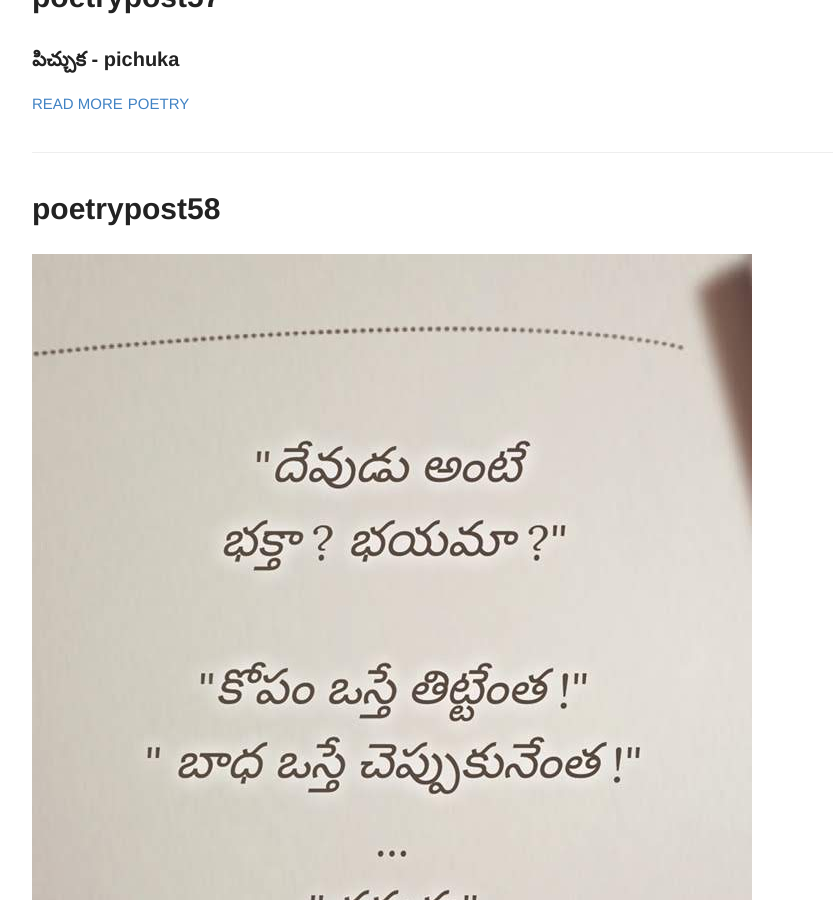
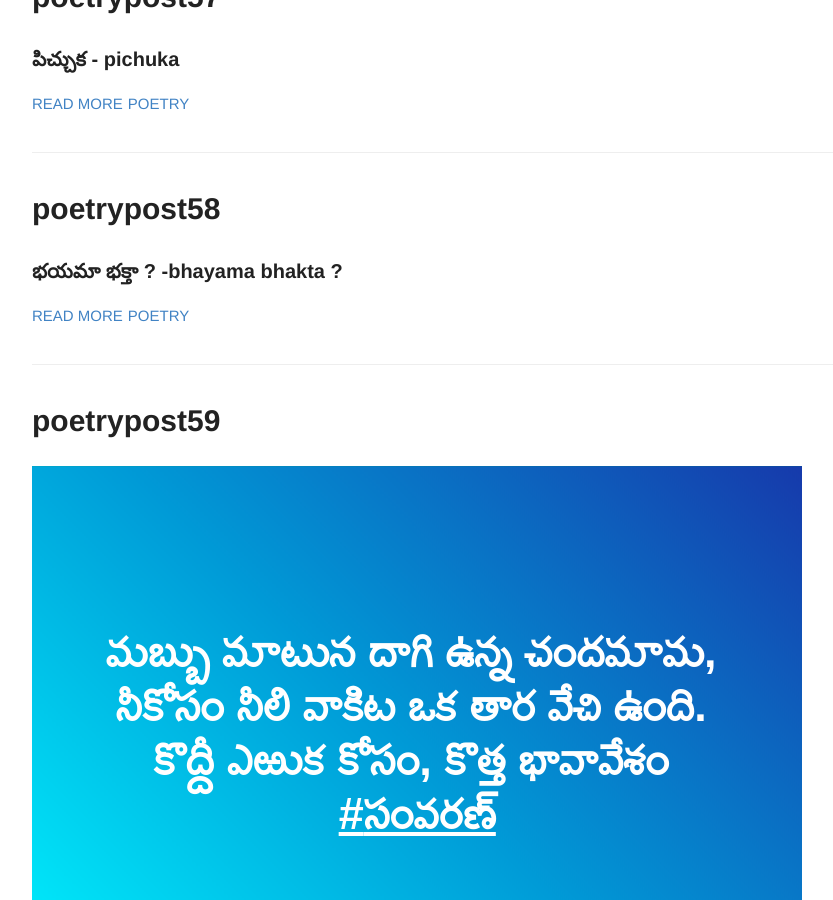
Before and after one commit to rsk/rsk.github.io, a Jekyll site: the page built from index.html, in a window 1280 px wide and 900 px high, scrolled down 14764 px. Shown: the whole window, without its empty margins (168-1001 px from the left). Built offline with Jekyll 4.4.1, drawn with Linux system fonts in a browser that asks for light colours.

Commit message:
update excerpt

```diff
--- a/_posts/2014-6-24-poetrypost58.md
+++ b/_posts/2014-6-24-poetrypost58.md
@@ -2,6 +2,7 @@
 layout: post
 title: poetrypost58
 number: 58
+excerpt: భయమా భక్తా ? -bhayama bhakta ?
 tags:
   - poetry
 
```
